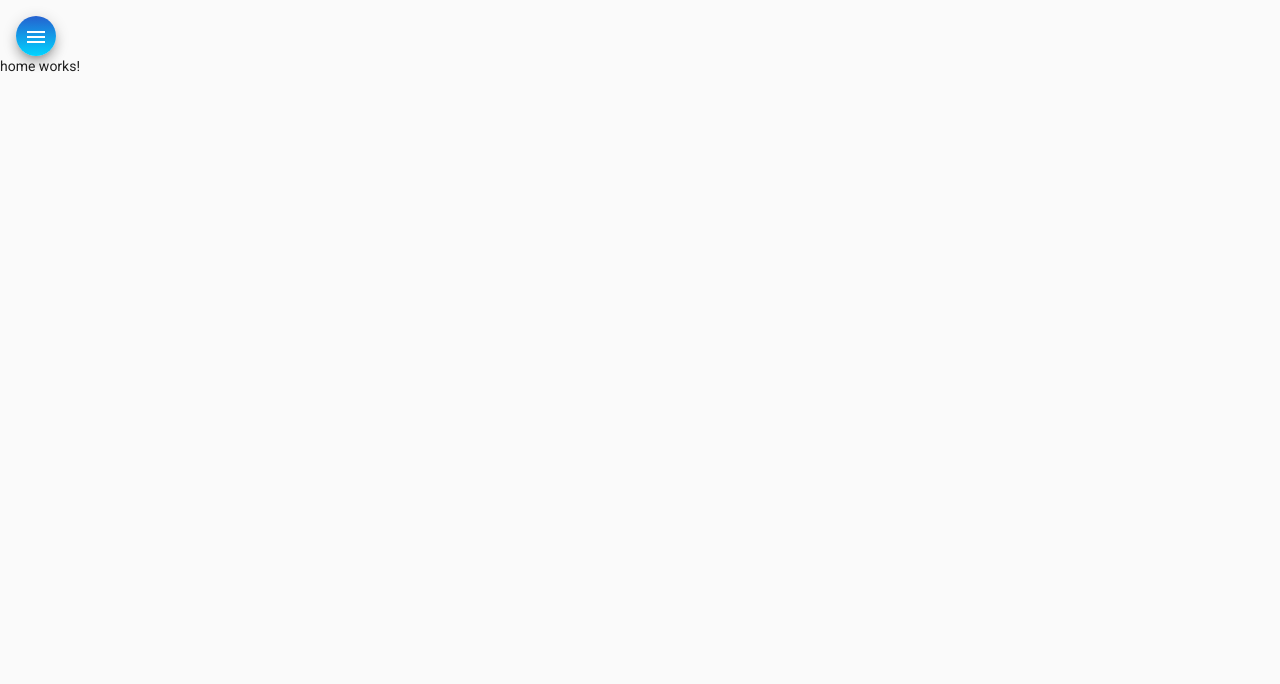
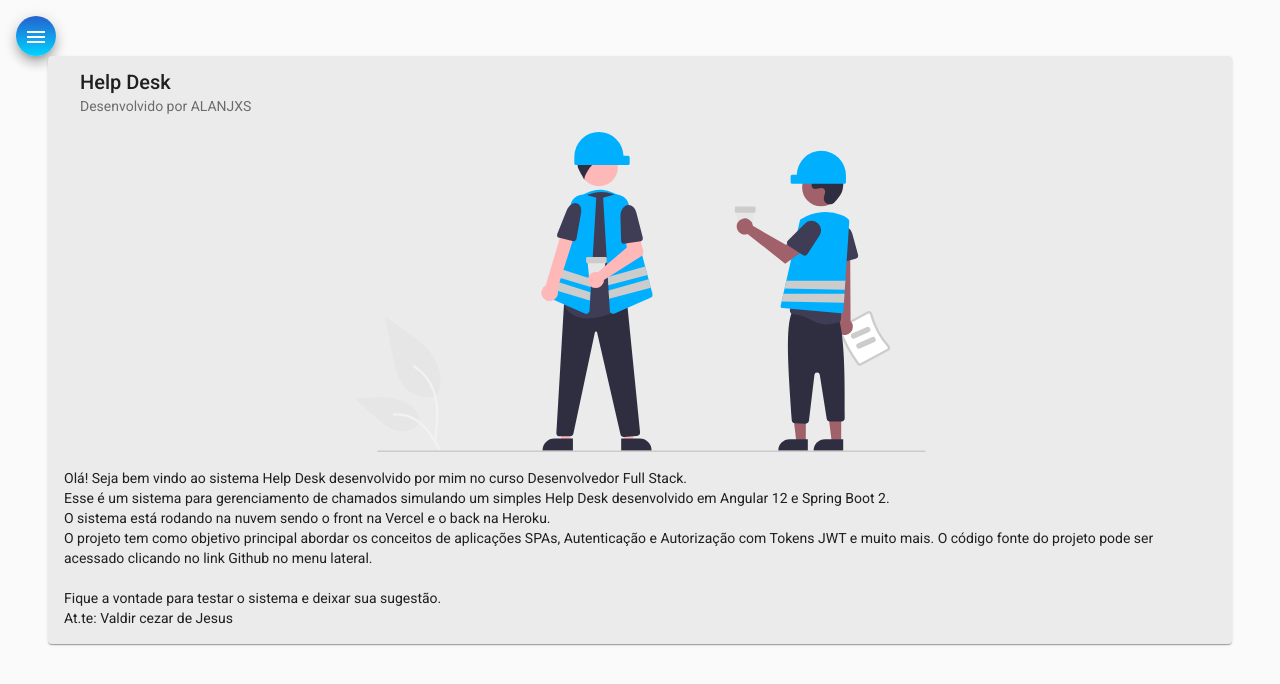
Before and after one commit to Alanjxs/helpdesk-front, an Angular app: page /home in a window 1280 px wide. Shown: the top 684 px of the page. Built offline with nearby package versions, Linux system fonts and the light colour scheme.

Commit message:
HTML e CSS para componente HOME

```diff
--- a/src/app/components/home/home.component.css
+++ b/src/app/components/home/home.component.css
@@ -0,0 +1,9 @@
+.card{
+    width: 90%;
+    margin: auto;
+    background-color: rgb(235, 235, 235);
+}
+
+img{
+    height: 20rem;
+}
--- a/src/app/components/home/home.component.html
+++ b/src/app/components/home/home.component.html
@@ -1 +1,18 @@
-<p>home works!</p>
+<mat-card class="card">
+    <mat-card-header>
+      <mat-card-title>Help Desk</mat-card-title>
+      <mat-card-subtitle>Desenvolvido por ALANJXS</mat-card-subtitle>
+    </mat-card-header>
+    <img mat-card-image src="assets/img/home-image.svg" alt="Image Home Help Desk">
+    <mat-card-content>
+        <p>
+            Olá! Seja bem vindo ao sistema Help Desk desenvolvido por mim no curso Desenvolvedor Full Stack.<br />
+            Esse é um sistema para gerenciamento de chamados simulando um simples Help Desk desenvolvido em Angular 12 e
+            Spring Boot 2. <br />O sistema está rodando na nuvem sendo o front na Vercel e o back na Heroku.<br />
+            O projeto tem como objetivo principal abordar os conceitos de aplicações SPAs, Autenticação e Autorização com
+            Tokens JWT e muito mais. O código fonte do projeto pode ser acessado clicando no link Github no menu lateral.
+            <br /><br /> Fique a vontade para testar o sistema e deixar sua sugestão.
+            <br /> At.te: Valdir cezar de Jesus
+           </p>
+    </mat-card-content>
+  </mat-card>
```
Also changed, not shown: src/assets/img/home-image.svg (added).
